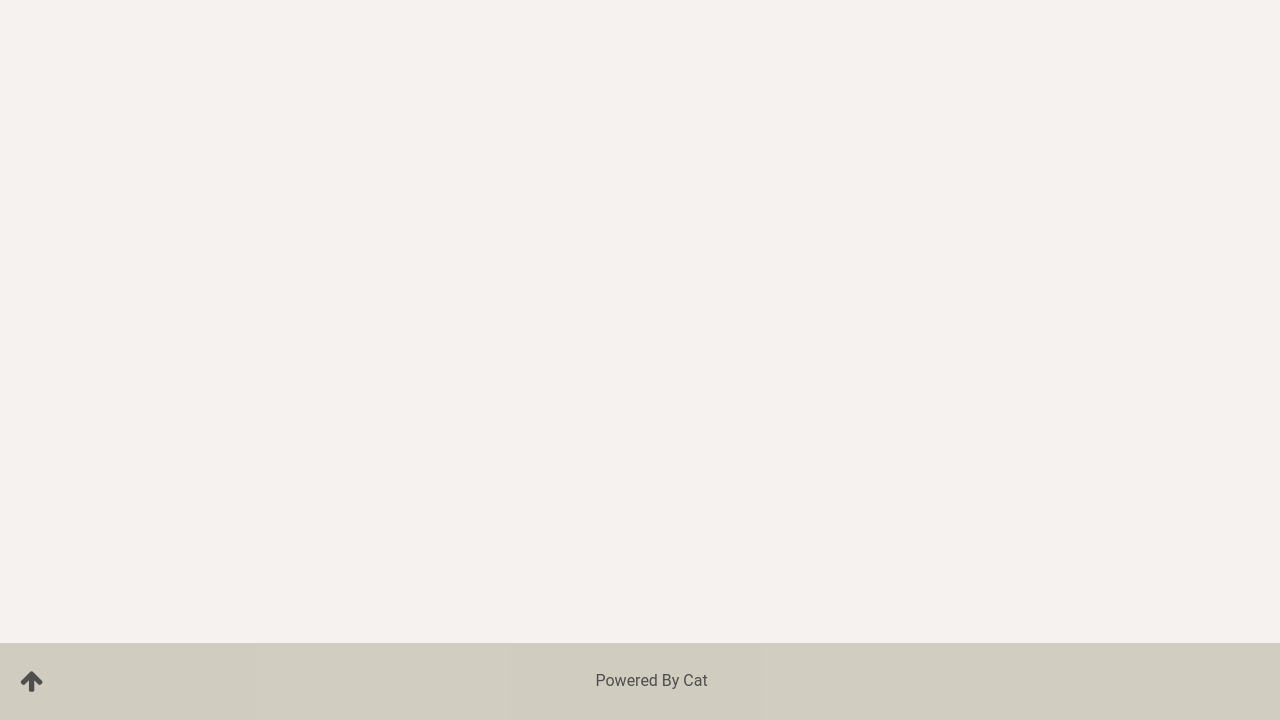
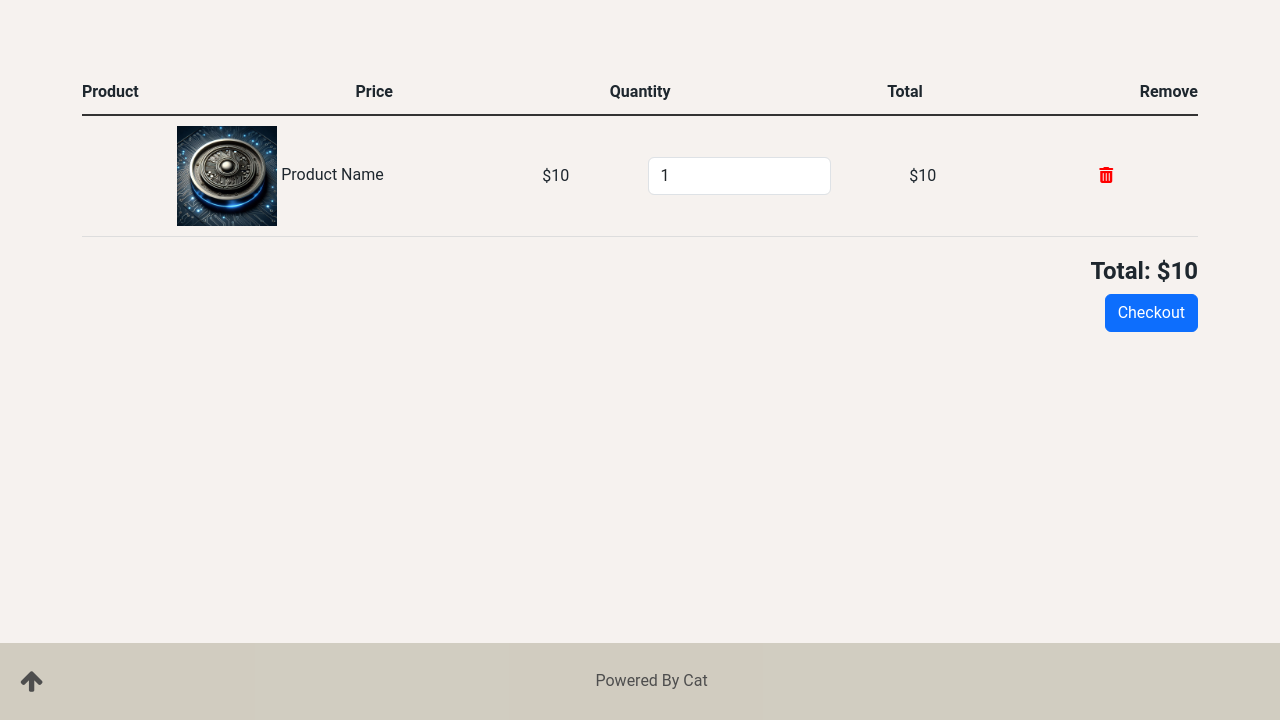
Before and after one commit to JustMrNone/CodeCo, a Django app: page /cart in a window 1280 px wide. Shown: the part 80-800 px from the top of the page. Run offline with Django 5.2, Linux system fonts and the light colour scheme; some libraries are stand-ins or nearby versions; some web fonts are replaced.

Commit message:
"Updated cart.html template with new HTML structure and styles"

```diff
--- /dev/null
+++ b/main/static/cart/css/style.css
@@ -0,0 +1,40 @@
+.cart-container {
+    margin-top: 150px;
+    color: #1e272e;
+}
+.cart-header, .cart-item {
+    display: flex;
+    justify-content: space-between;
+    align-items: center;
+    padding: 10px 0;
+    border-bottom: 1px solid #ddd;
+}
+.cart-header {
+    font-weight: bold;
+    border-bottom: 2px solid #333;
+}
+.cart-item img {
+    width: 100px;
+    height: auto;
+}
+.cart-item .item-details {
+    flex: 2;
+    padding-left: 15px;
+}
+.cart-item .item-price, .cart-item .item-quantity, .cart-item .item-total, .cart-item .item-delete {
+    flex: 1;
+    text-align: center;
+}
+.cart-item .item-delete button {
+    border: none;
+    background: none;
+    color: red;
+    cursor: pointer;
+}
+.cart-summary {
+    text-align: right;
+    margin-top: 20px;
+}
+.cart-summary h4 {
+    font-weight: bold;
+}
--- a/main/templates/main/cart.html
+++ b/main/templates/main/cart.html
@@ -1,22 +1,54 @@
 {% extends "main/layout.html" %}
 {% load static %}
-<!-- This allows child templates to override or extend these sections with their own content -->
+
 {% block title %}
-    Basket
+    Cart
 {% endblock title %}
 
 {% block head %}
-
+<link rel="stylesheet" href="{% static 'cart/css/style.css' %}">
 {% endblock head %}
 
 {% block header %}
-
-{% endblock header%}
+<!-- Your custom header content if any -->
+{% endblock header %}
 
 {% block body %}
+<div class="container cart-container">
+    <div class="cart-header">
+        <div class="item-details">Product</div>
+        <div class="item-price">Price</div>
+        <div class="item-quantity">Quantity</div>
+        <div class="item-total">Total</div>
+        <div class="item-delete">Remove</div>
+    </div>
+    <!-- Cart Items -->
+    <div class="cart-item">
+        <div class="item-details">
+            <img src="{% static 'settings/img/Sample.png' %}" alt="Product Image">
+            <span>Product Name</span>
+        </div>
+        <div class="item-price">$10</div>
+        <div class="item-quantity">
+            <input type="number" class="form-control" value="1" min="1">
+        </div>
+        <div class="item-total">$10</div>
+        <div class="item-delete">
+            <button type="button">
+                <i class="fas fa-trash-alt"></i>
+            </button>
+        </div>
+    </div>
+    <!-- Repeat the cart-item div for more products -->
 
-{% endblock body%}
+    <!-- Cart Summary -->
+    <div class="cart-summary">
+        <h4>Total: $10</h4>
+        <a href="#" class="btn btn-primary">Checkout</a>
+    </div>
+</div>
+{% endblock body %}
 
 {% block footer %}
-
+<!-- Your custom footer content if any -->
 {% endblock footer %}
```
